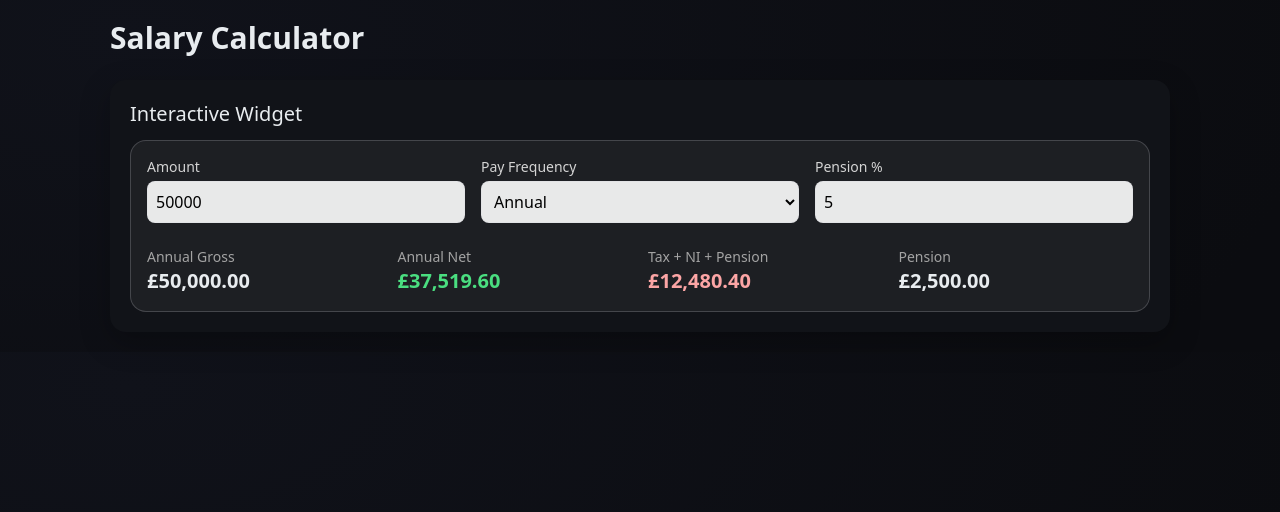
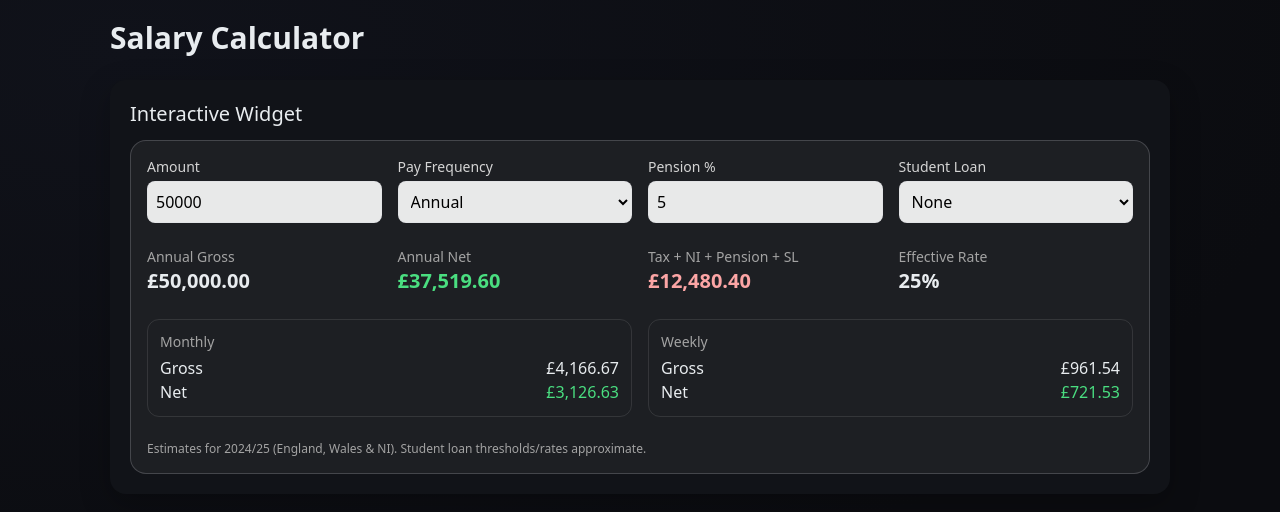
Before and after one commit to mkhegde/calc-my-money-site, a Next.js app: page /calculators/salary-calculator in a window 1280 px wide. Shown: the top 512 px of the page. Built offline with nearby package versions, Linux system fonts and the light colour scheme.

Commit message:
Implement student loan options in SalaryWidget
Added student loan calculation and input to SalaryWidget.

```diff
--- a/components/calculators/SalaryWidget.tsx
+++ b/components/calculators/SalaryWidget.tsx
@@ -9,19 +9,33 @@ type Inputs = {
   amount: number;
   payFrequency: "annual" | "monthly" | "weekly";
   pensionPct: number;
+  studentLoan: "none" | "plan1" | "plan2" | "postgrad";
 };
 
 const C = {
-  PA: new Decimal(12570),        // personal allowance
+  // Income Tax (England/Wales/NI 2024/25, simplified)
+  PA: new Decimal(12570), // personal allowance
   BASIC: new Decimal(0.2),
   HIGHER: new Decimal(0.4),
   ADDL: new Decimal(0.45),
   BASIC_BAND: new Decimal(37700),
   HIGHER_TOP: new Decimal(125140),
+  // National Insurance (employee)
   NI_PT: new Decimal(12570),
   NI_UEL: new Decimal(50270),
   NI_MAIN: new Decimal(0.08),
   NI_ADDL: new Decimal(0.02),
+  // Student loan thresholds (approx 24/25)
+  SL_T: {
+    plan1: new Decimal(22015),
+    plan2: new Decimal(27295),
+    postgrad: new Decimal(21000),
+  },
+  SL_R: {
+    plan1: new Decimal(0.09),
+    plan2: new Decimal(0.09),
+    postgrad: new Decimal(0.06),
+  },
 };
 
 function toAnnual(x: Decimal, f: Inputs["payFrequency"]) {
@@ -52,25 +66,41 @@ function ni(gross: Decimal) {
   return main.plus(addl);
 }
 
+function studentLoan(gross: Decimal, plan: Inputs["studentLoan"]) {
+  if (plan === "none") return new Decimal(0);
+  const threshold = C.SL_T[plan];
+  const rate = C.SL_R[plan];
+  return Decimal.max(gross.minus(threshold), 0).mul(rate);
+}
+
 export default function SalaryWidget() {
   const { register, watch } = useForm<Inputs>({
-    defaultValues: { amount: 50000, payFrequency: "annual", pensionPct: 5 },
+    defaultValues: { amount: 50000, payFrequency: "annual", pensionPct: 5, studentLoan: "none" },
   });
 
   const amount = new Decimal(watch("amount") || 0);
   const freq = watch("payFrequency") || "annual";
   const pensionPct = new Decimal(watch("pensionPct") || 0);
+  const slPlan = watch("studentLoan") || "none";
 
   const grossAnnual = toAnnual(amount, freq);
   const pension = grossAnnual.mul(pensionPct.div(100));
   const taxDue = tax(grossAnnual, pension);
   const niDue = ni(grossAnnual);
-  const net = grossAnnual.minus(taxDue).minus(niDue).minus(pension);
+  const slDue = studentLoan(grossAnnual, slPlan);
+  const net = grossAnnual.minus(taxDue).minus(niDue).minus(pension).minus(slDue);
+
+  const effRate = grossAnnual.greaterThan(0)
+    ? taxDue.plus(niDue).plus(pension).plus(slDue).div(grossAnnual).mul(100)
+    : new Decimal(0);
+
+  const monthly = { gross: grossAnnual.div(12), net: net.div(12) };
+  const weekly  = { gross: grossAnnual.div(52), net: net.div(52) };
 
   return (
     <div className="space-y-6 rounded-2xl border border-gray-200/20 bg-white/5 p-4">
       {/* Inputs */}
-      <form className="grid gap-4 sm:grid-cols-3">
+      <form className="grid gap-4 sm:grid-cols-4">
         <label className="space-y-1">
           <div className="text-sm text-neutral-300">Amount</div>
           <input
@@ -80,6 +110,7 @@ export default function SalaryWidget() {
             {...register("amount", { valueAsNumber: true })}
           />
         </label>
+
         <label className="space-y-1">
           <div className="text-sm text-neutral-300">Pay Frequency</div>
           <select
@@ -91,6 +122,7 @@ export default function SalaryWidget() {
             <option value="weekly">Weekly</option>
           </select>
         </label>
+
         <label className="space-y-1">
           <div className="text-sm text-neutral-300">Pension %</div>
           <input
@@ -100,14 +132,45 @@ export default function SalaryWidget() {
             {...register("pensionPct", { valueAsNumber: true })}
           />
         </label>
+
+        <label className="space-y-1">
+          <div className="text-sm text-neutral-300">Student Loan</div>
+          <select
+            className="w-full rounded-lg border border-gray-300/30 bg-white/90 p-2 text-black"
+            {...register("studentLoan")}
+          >
+            <option value="none">None</option>
+            <option value="plan1">Plan 1</option>
+            <option value="plan2">Plan 2</option>
+            <option value="postgrad">Postgrad</option>
+          </select>
+        </label>
       </form>
 
       {/* Summary */}
       <div className="grid gap-4 sm:grid-cols-2 lg:grid-cols-4">
         <div><div className="text-sm text-neutral-400">Annual Gross</div><div className="text-xl font-semibold">{gbp.format(Number(grossAnnual.toFixed(2)))}</div></div>
         <div><div className="text-sm text-neutral-400">Annual Net</div><div className="text-xl font-semibold text-green-400">{gbp.format(Number(net.toFixed(2)))}</div></div>
-        <div><div className="text-sm text-neutral-400">Tax + NI + Pension</div><div className="text-xl font-semibold text-red-300">{gbp.format(Number(taxDue.plus(niDue).plus(pension).toFixed(2)))}</div></div>
-        <div><div className="text-sm text-neutral-400">Pension</div><div className="text-xl font-semibold">{gbp.format(Number(pension.toFixed(2)))}</div></div>
+        <div><div className="text-sm text-neutral-400">Tax + NI + Pension + SL</div><div className="text-xl font-semibold text-red-300">{gbp.format(Number(taxDue.plus(niDue).plus(pension).plus(slDue).toFixed(2)))}</div></div>
+        <div><div className="text-sm text-neutral-400">Effective Rate</div><div className="text-xl font-semibold">{Number(effRate.toFixed(1))}%</div></div>
+      </div>
+
+      {/* Periods */}
+      <div className="grid gap-4 sm:grid-cols-2">
+        <div className="rounded-xl border border-white/10 p-3">
+          <div className="text-sm text-neutral-400 mb-1">Monthly</div>
+          <div className="flex justify-between"><span>Gross</span><span>{gbp.format(Number(monthly.gross.toFixed(2)))}</span></div>
+          <div className="flex justify-between"><span>Net</span><span className="text-green-400">{gbp.format(Number(monthly.net.toFixed(2)))}</span></div>
+        </div>
+        <div className="rounded-xl border border-white/10 p-3">
+          <div className="text-sm text-neutral-400 mb-1">Weekly</div>
+          <div className="flex justify-between"><span>Gross</span><span>{gbp.format(Number(weekly.gross.toFixed(2)))}</span></div>
+          <div className="flex justify-between"><span>Net</span><span className="text-green-400">{gbp.format(Number(weekly.net.toFixed(2)))}</span></div>
+        </div>
+      </div>
+
+      <div className="text-xs text-neutral-400">
+        Estimates for 2024/25 (England, Wales & NI). Student loan thresholds/rates approximate.
       </div>
     </div>
   );
```
